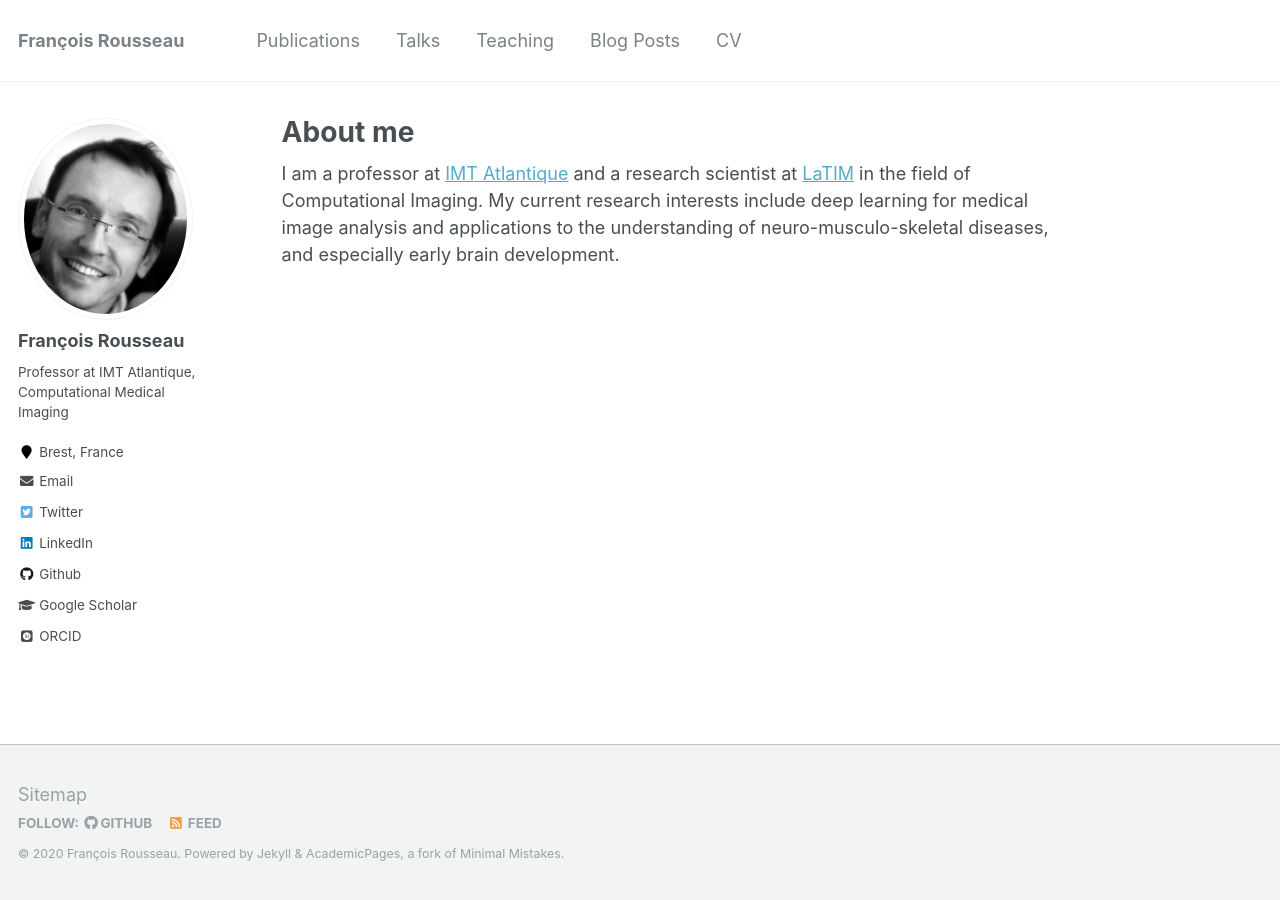
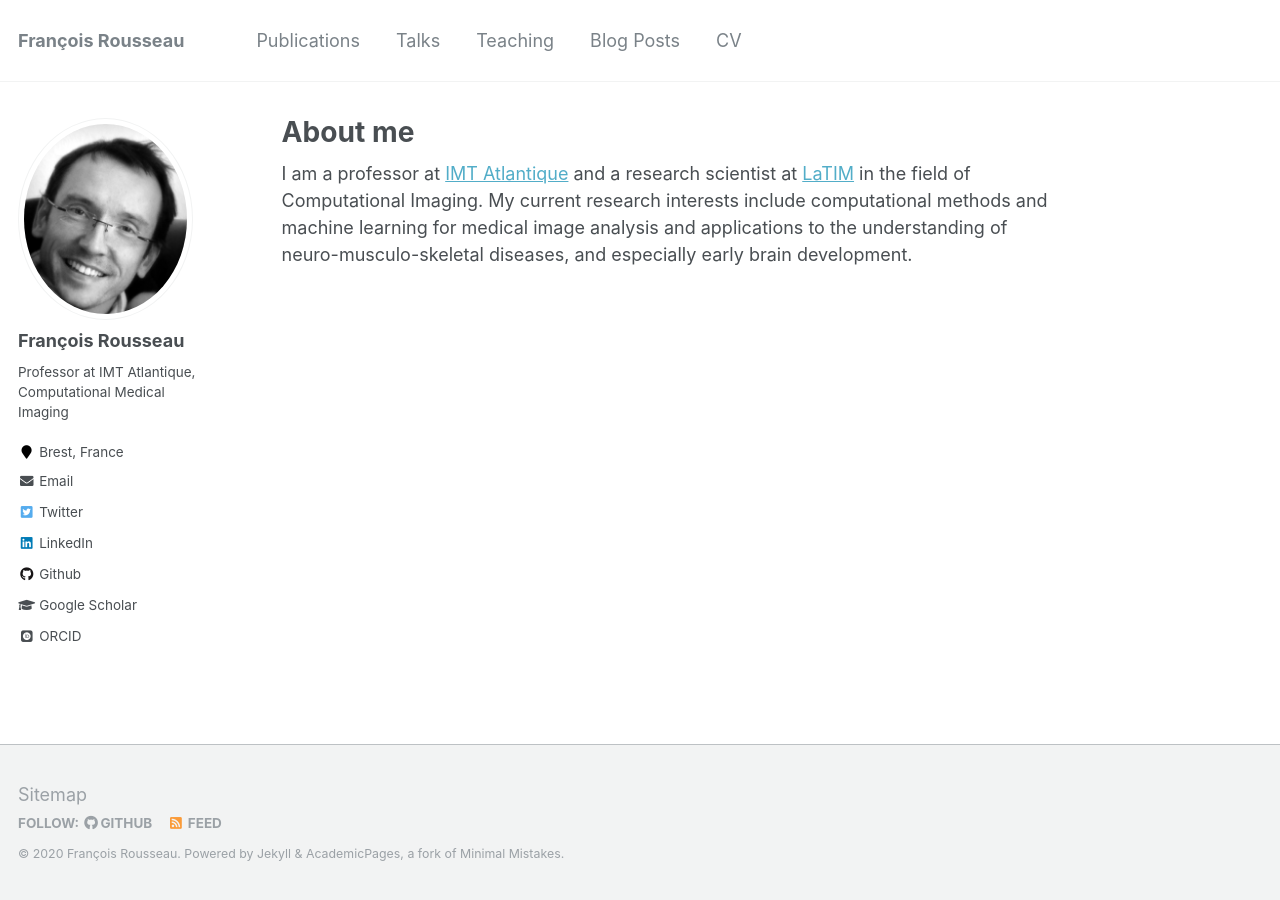
Before and after one commit to rousseau/rousseau.github.io, a Jekyll site: the page built from _pages/about.md, in a window 1280 px wide. Built offline with Jekyll 4.4.1, drawn with Linux system fonts in a browser that asks for light colours; some web fonts are replaced.

Commit message:
Update about.md

```diff
--- a/_pages/about.md
+++ b/_pages/about.md
@@ -8,7 +8,7 @@
   - /about.html
 ---
 
-I am a professor at [IMT Atlantique](https://www.imt-atlantique.fr) and a research scientist at [LaTIM](http://latim.univ-brest.fr) in the field of Computational Imaging. My current research interests include deep learning for medical image analysis and applications to the understanding of neuro-musculo-skeletal diseases, and especially early brain development.
+I am a professor at [IMT Atlantique](https://www.imt-atlantique.fr) and a research scientist at [LaTIM](http://latim.univ-brest.fr) in the field of Computational Imaging. My current research interests include computational methods and machine learning for medical image analysis and applications to the understanding of neuro-musculo-skeletal diseases, and especially early brain development.
 
 <!-- This is the front page of a website that is powered by the [academicpages template](https://github.com/academicpages/academicpages.github.io) and hosted on GitHub pages. [GitHub pages](https://pages.github.com) is a free service in which websites are built and hosted from code and data stored in a GitHub repository, automatically updating when a new commit is made to the respository. This template was forked from the [Minimal Mistakes Jekyll Theme](https://mmistakes.github.io/minimal-mistakes/) created by Michael Rose, and then extended to support the kinds of content that academics have: publications, talks, teaching, a portfolio, blog posts, and a dynamically-generated CV. You can fork [this repository](https://github.com/academicpages/academicpages.github.io) right now, modify the configuration and markdown files, add your own PDFs and other content, and have your own site for free, with no ads! An older version of this template powers my own personal website at [stuartgeiger.com](http://stuartgeiger.com), which uses [this Github repository](https://github.com/staeiou/staeiou.github.io).
 
```
